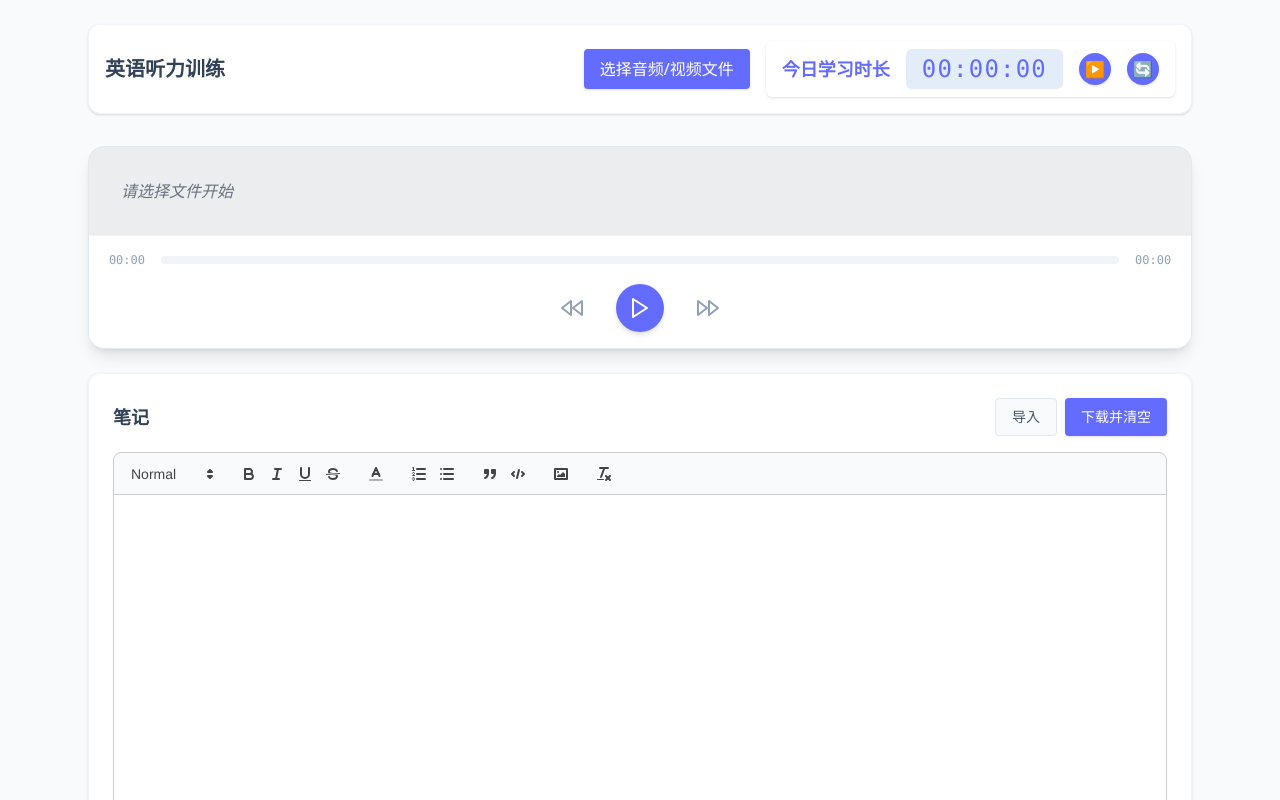
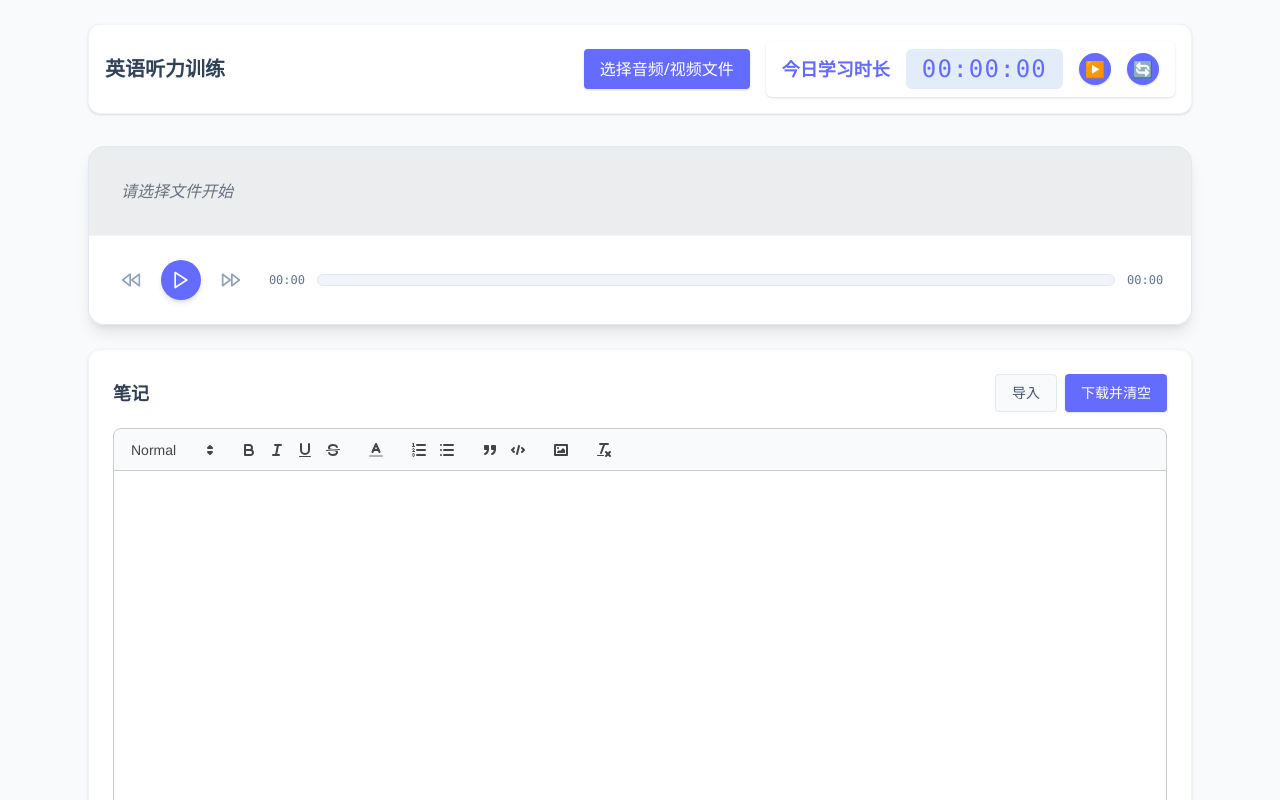
Before and after one commit to brettoak/EnListeningTrainer, a React (Vite) app: page / in a window 1280 px wide. Shown: the top 800 px of the page. Built offline with nearby package versions, Linux system fonts and the light colour scheme.

Commit message:
update playing controller component

```diff
--- a/src/App.tsx
+++ b/src/App.tsx
@@ -110,7 +110,7 @@ function App() {
             onEnded={() => setIsPlaying(false)}
           />
 
-          <div className="bg-white border-t border-slate-100 p-4">
+          <div className={`bg-white p-4 ${file && !file.type.startsWith('video/') ? '' : 'border-t border-slate-100'}`}>
             <Controls
               isPlaying={isPlaying}
               currentTime={currentTime}
--- a/src/components/Controls.tsx
+++ b/src/components/Controls.tsx
@@ -35,14 +35,46 @@ export const Controls: React.FC<ControlsProps> = ({
 
   return (
 
-    <div className="flex flex-col gap-2 w-full">
-      {/* Progress Bar Row */}
-      <div className="flex items-center gap-4 w-full">
-        <span className="font-mono text-xs text-slate-400 w-10 text-right">{formatTime(currentTime)}</span>
+    <div className="flex items-center gap-4 w-full bg-white p-2 rounded-lg">
 
-        <div className="relative flex-1 h-2 bg-slate-100 rounded-full group cursor-pointer">
+      {/* Controls Group */}
+      <div className="flex items-center gap-3">
+        <button
+          className="text-slate-400 hover:text-[#646cff] transition-colors p-2 rounded-full hover:bg-slate-50"
+          onClick={onRewind}
+          title="快退 5 秒"
+        >
+          <svg xmlns="http://www.w3.org/2000/svg" width="20" height="20" viewBox="0 0 24 24" fill="none" stroke="currentColor" strokeWidth="2" strokeLinecap="round" strokeLinejoin="round"><polygon points="11 19 2 12 11 5 11 19"></polygon><polygon points="22 19 13 12 22 5 22 19"></polygon></svg>
+        </button>
+
+        <button
+          className="bg-[#646cff] text-white rounded-full w-10 h-10 flex items-center justify-center shadow-md hover:bg-[#535bf2] hover:scale-105 active:scale-95 transition-all outline-none"
+          onClick={onPlayPause}
+          title="播放 / 暂停"
+        >
+          {isPlaying ? (
+            <svg xmlns="http://www.w3.org/2000/svg" width="20" height="20" viewBox="0 0 24 24" fill="none" stroke="currentColor" strokeWidth="2" strokeLinecap="round" strokeLinejoin="round"><rect x="6" y="4" width="4" height="16"></rect><rect x="14" y="4" width="4" height="16"></rect></svg>
+          ) : (
+            <svg xmlns="http://www.w3.org/2000/svg" width="20" height="20" viewBox="0 0 24 24" fill="none" stroke="currentColor" strokeWidth="2" strokeLinecap="round" strokeLinejoin="round"><polygon points="5 3 19 12 5 21 5 3"></polygon></svg>
+          )}
+        </button>
+
+        <button
+          className="text-slate-400 hover:text-[#646cff] transition-colors p-2 rounded-full hover:bg-slate-50"
+          onClick={onForward}
+          title="快进 5 秒"
+        >
+          <svg xmlns="http://www.w3.org/2000/svg" width="20" height="20" viewBox="0 0 24 24" fill="none" stroke="currentColor" strokeWidth="2" strokeLinecap="round" strokeLinejoin="round"><polygon points="13 19 22 12 13 5 13 19"></polygon><polygon points="2 19 11 12 2 5 2 19"></polygon></svg>
+        </button>
+      </div>
+
+      {/* Time & Progress */}
+      <div className="flex items-center gap-3 flex-1">
+        <span className="font-mono text-xs text-slate-500 w-10 text-right font-medium">{formatTime(currentTime)}</span>
+
+        <div className="relative flex-1 h-3 bg-slate-100 rounded-full group cursor-pointer border border-slate-200">
           <div
-            className="absolute top-0 left-0 h-full bg-[#646cff] rounded-full"
+            className="absolute top-0 left-0 h-full bg-[#646cff] rounded-full transition-all duration-100"
             style={{ width: `${playedPercent}%` }}
           />
           <input
@@ -56,39 +88,9 @@ export const Controls: React.FC<ControlsProps> = ({
           />
         </div>
 
-        <span className="font-mono text-xs text-slate-400 w-10">{formatTime(duration)}</span>
+        <span className="font-mono text-xs text-slate-500 w-10 font-medium">{formatTime(duration)}</span>
       </div>
 
-      {/* Controls Row */}
-      <div className="flex justify-center items-center gap-6 mt-2">
-        <button
-          className="text-slate-400 hover:text-[#646cff] transition-colors p-2 rounded-full hover:bg-slate-50"
-          onClick={onRewind}
-          title="快退 5 秒"
-        >
-          <svg xmlns="http://www.w3.org/2000/svg" width="24" height="24" viewBox="0 0 24 24" fill="none" stroke="currentColor" strokeWidth="2" strokeLinecap="round" strokeLinejoin="round"><polygon points="11 19 2 12 11 5 11 19"></polygon><polygon points="22 19 13 12 22 5 22 19"></polygon></svg>
-        </button>
-
-        <button
-          className="bg-[#646cff] text-white rounded-full w-12 h-12 flex items-center justify-center shadow-md hover:bg-[#535bf2] hover:scale-105 active:scale-95 transition-all outline-none"
-          onClick={onPlayPause}
-          title="播放 / 暂停"
-        >
-          {isPlaying ? (
-            <svg xmlns="http://www.w3.org/2000/svg" width="24" height="24" viewBox="0 0 24 24" fill="none" stroke="currentColor" strokeWidth="2" strokeLinecap="round" strokeLinejoin="round"><rect x="6" y="4" width="4" height="16"></rect><rect x="14" y="4" width="4" height="16"></rect></svg>
-          ) : (
-            <svg xmlns="http://www.w3.org/2000/svg" width="24" height="24" viewBox="0 0 24 24" fill="none" stroke="currentColor" strokeWidth="2" strokeLinecap="round" strokeLinejoin="round"><polygon points="5 3 19 12 5 21 5 3"></polygon></svg>
-          )}
-        </button>
-
-        <button
-          className="text-slate-400 hover:text-[#646cff] transition-colors p-2 rounded-full hover:bg-slate-50"
-          onClick={onForward}
-          title="快进 5 秒"
-        >
-          <svg xmlns="http://www.w3.org/2000/svg" width="24" height="24" viewBox="0 0 24 24" fill="none" stroke="currentColor" strokeWidth="2" strokeLinecap="round" strokeLinejoin="round"><polygon points="13 19 22 12 13 5 13 19"></polygon><polygon points="2 19 11 12 2 5 2 19"></polygon></svg>
-        </button>
-      </div>
     </div>
   );
 };
--- a/src/components/MediaPlayer.tsx
+++ b/src/components/MediaPlayer.tsx
@@ -40,13 +40,11 @@ export const MediaPlayer = forwardRef<HTMLMediaElement, MediaPlayerProps>(({
   };
 
   return (
-    <div className="w-full bg-black/5 flex justify-center items-center p-0">
+    <div className={`w-full bg-black/5 flex justify-center items-center ${isVideo ? 'p-0' : 'h-0 overflow-hidden'}`}>
       {isVideo ? (
         <video {...commonProps} />
       ) : (
-        <div className="p-8 w-full flex justify-center">
-          <audio {...commonProps} className="w-full" controls />
-        </div>
+        <audio {...commonProps} className="hidden" />
       )}
     </div>
   );
```
